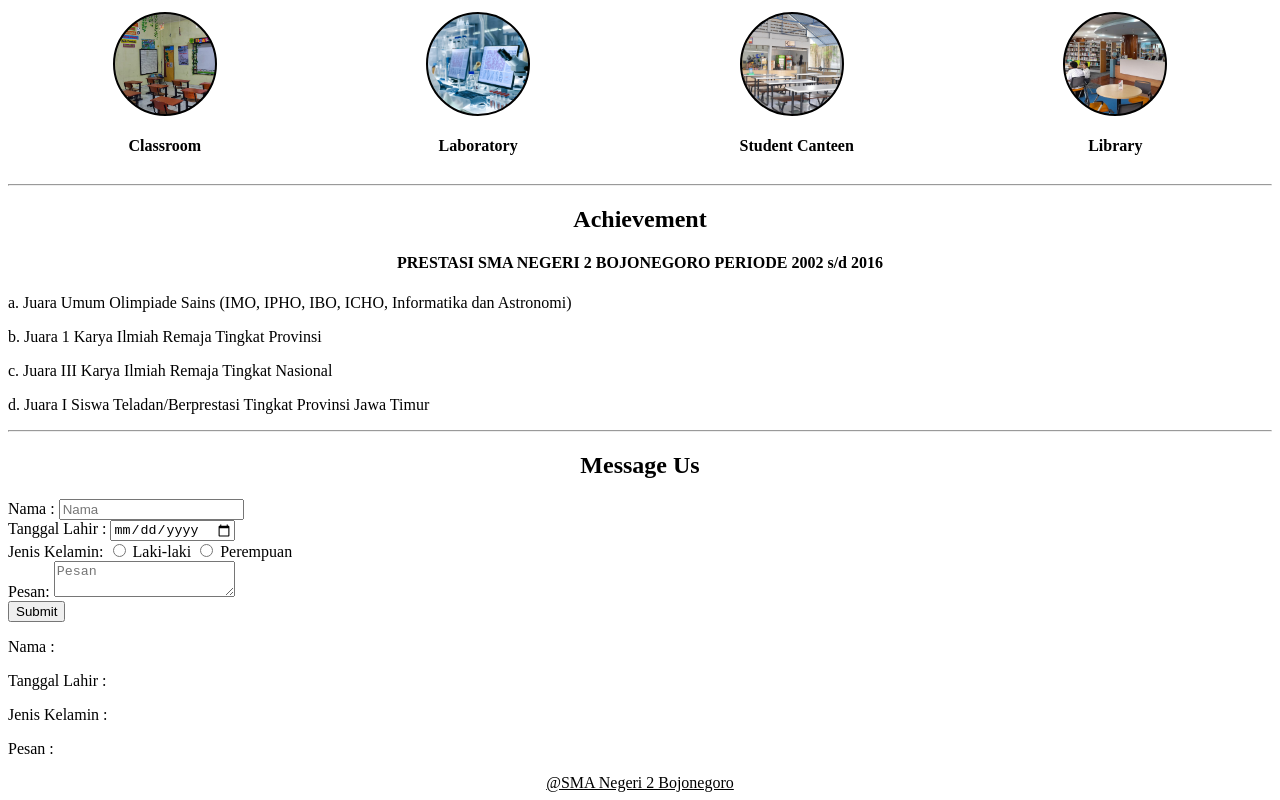
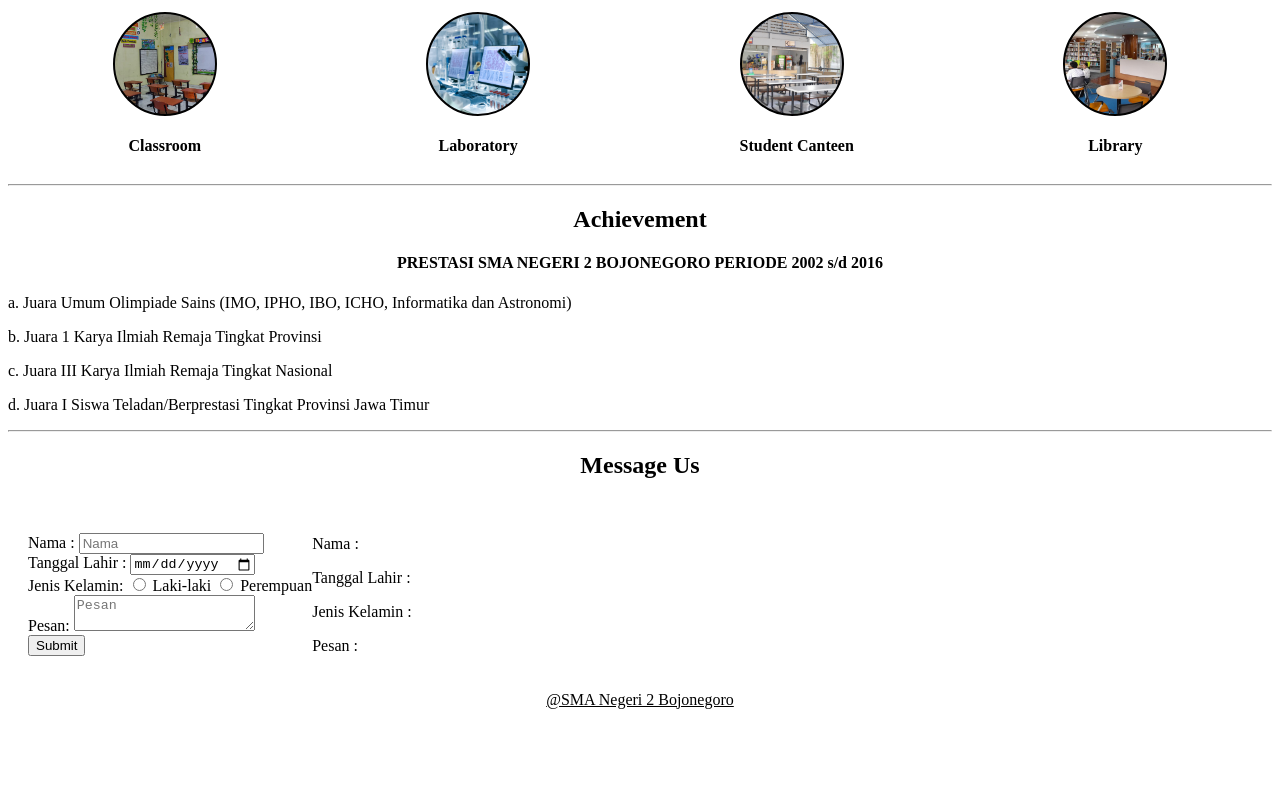
Before and after one commit to revou-fundamental-course/11-dec-23-audiya63, a plain HTML site: page index.html in a window 1280 px wide. Shown: the part 2187-2987 px from the top of the page. After the commit the page ends 2904 px from the top, so only its background shows below. Drawn offline with Linux system fonts and the light colour scheme.

Commit message:
first push

```diff
--- a/CSS/style.css
+++ b/CSS/style.css
@@ -65,8 +65,9 @@ footer {
 
 }
 
-form {
-    display: flexbox;
-    justify-content: space-between;
-    align-items: center;
+.message {
+    display: flex;
+    flex-direction: row;
+    justify-content: left;
+
 }
--- a/index.html
+++ b/index.html
@@ -112,6 +112,7 @@
         </header>
         <hr>
         <h2>Message Us</h2>
+        <nav class="message">
         <form name="message-form" onsubmit="return validateForm()">
         Nama : <input placeholder="Nama" type="text" name="full-name" />
         <br />
@@ -129,14 +130,15 @@
         <br />
 
         <input type="submit" value="Submit" />
-        <div>
+        </form>
+
+        <div class="data">
             <p>Nama : <span id="sender-full-name"></span></p>
             <p>Tanggal Lahir : <span id="sender-birth-date"></span></p>
             <p>Jenis Kelamin : <span id="sender-gender"></span></p>
             <p>Pesan : <span id="sender=messages"></span></p>
         </div>
-        </form>
-        <script src="js/script.js"></script>
+        </nav>
 
     </body>
     <footer>@SMA Negeri 2 Bojonegoro</footer>
```
Also changed, not shown: js/script.js (line endings or trailing spaces).
